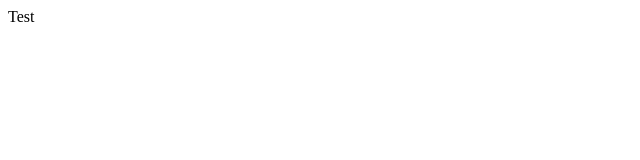
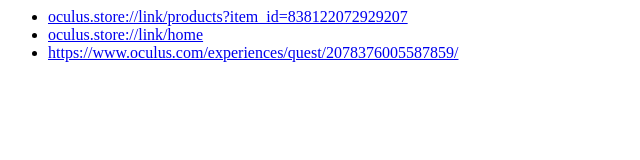
Before and after one commit to 0x24a537r9/0x24a537r9.github.io, a plain HTML site: page index.html in a window 1280 px wide. Shown: the whole page, without its empty margins (0-640 px from the left). Drawn offline with Linux system fonts and the light colour scheme.

Commit message:
Update index.html

```diff
--- a/index.html
+++ b/index.html
@@ -1 +1,5 @@
-Test
+<ul>
+<li><a href="oculus.store://link/products?item_id=838122072929207">oculus.store://link/products?item_id=838122072929207</a></li>
+<li><a href="oculus.store://link/home">oculus.store://link/home</a></li>
+<li><a href="https://www.oculus.com/experiences/quest/2078376005587859/">https://www.oculus.com/experiences/quest/2078376005587859/</a></li>
+</ul>
```
